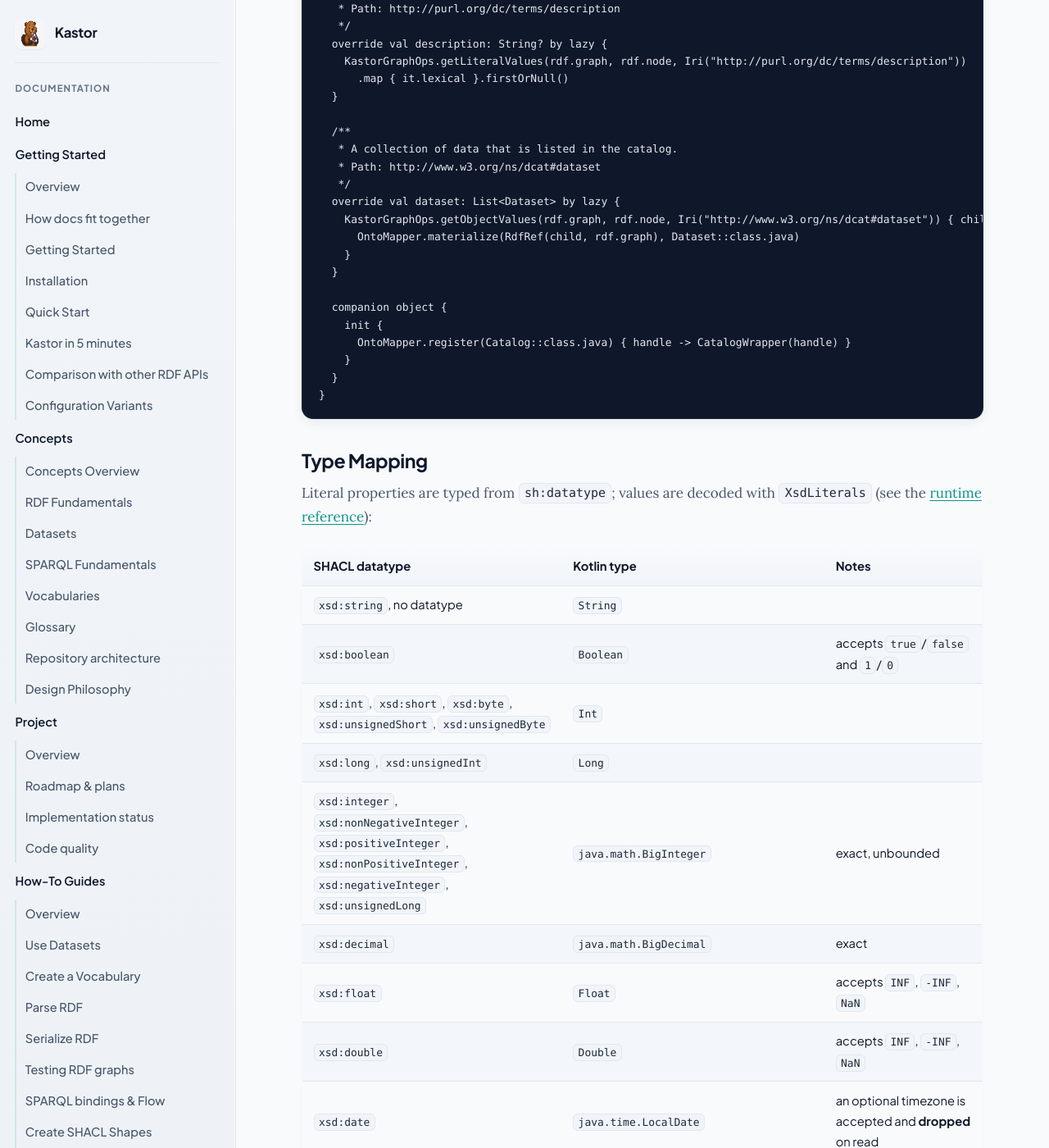
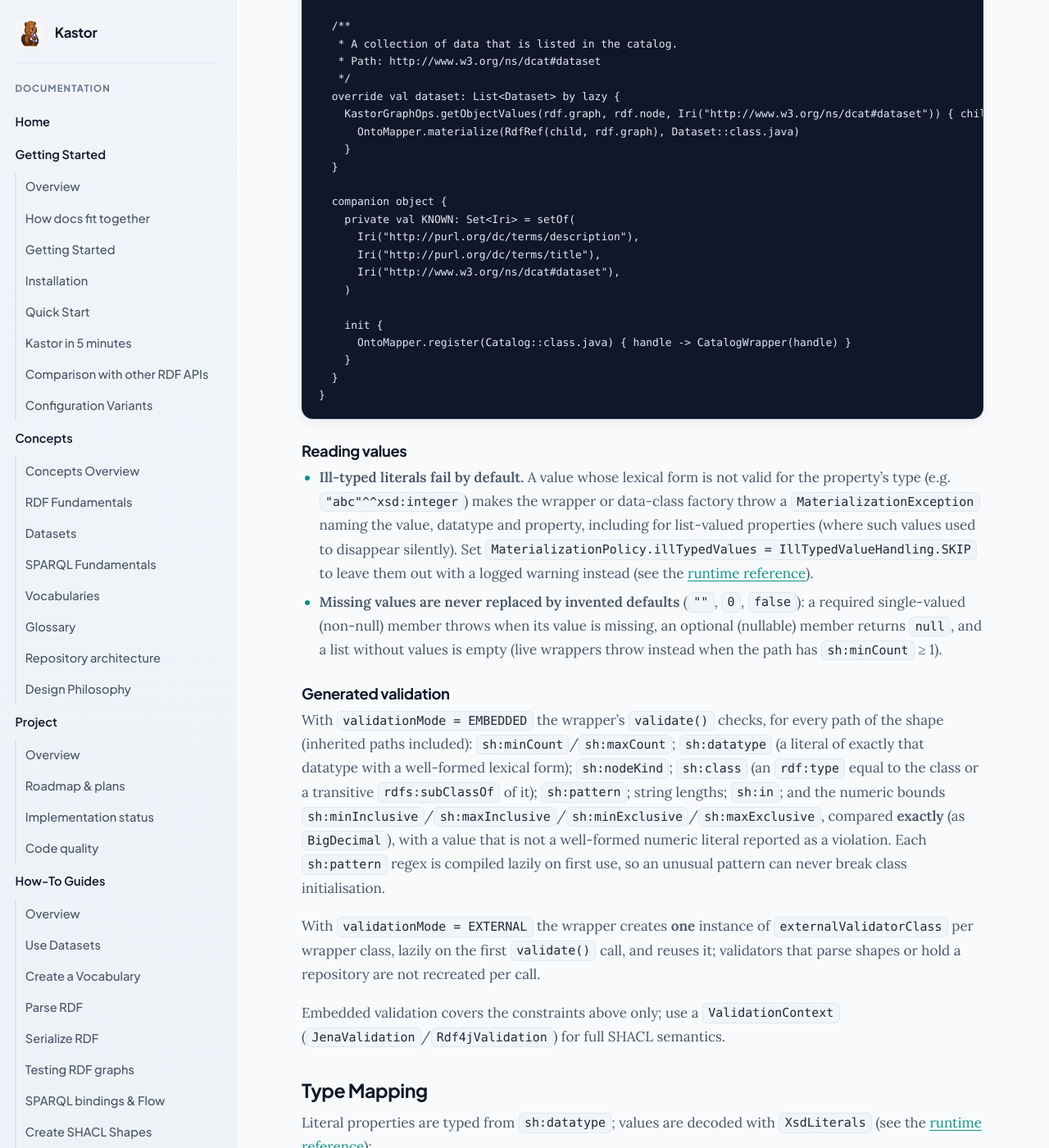
Before and after one commit to geoknoesis/kastor, a Jekyll site: the page built from docs/kastor-gen/tutorials/ontology-generation.md, in a window 1280 px wide and 1400 px high, scrolled down 4473 px. Shown: the whole window at 82% size. Built offline with Jekyll 4.4.1, drawn with Linux system fonts in a browser that asks for light colours; our own code applies the rules of GitHub Pages for plain Markdown files; some of the changed text lies outside the part shown.

Commit message:
docs(kastor-gen): describe generated inheritance, patterns, enums, value reading and validation
- restated inherited paths keep the parent name, may narrow nullability, lists stay lists;
  stricter child constraints validated; conflicting parents fail generation
- one member per repeated path (first sh:name, combined constraints)
- ill-typed values throw by default; missing values never become defaults
- sh:pattern XPath translation, invalid patterns fail, lazy regex compilation
- sh:in enum constant suffixes, DSL String setters
- embedded validation of sh:datatype, sh:nodeKind, sh:class and exact numeric bounds;
  one lazy validator per class in EXTERNAL mode
- XSD integer/decimal lexical rules and large-year dates in the type mapping

Co-Authored-By: Claude Opus 5 (1M context) <noreply@anthropic.com>

````diff
--- a/docs/kastor-gen/tutorials/ontology-generation.md
+++ b/docs/kastor-gen/tutorials/ontology-generation.md
@@ -211,12 +205,48 @@ internal class CatalogWrapper private constructor(
   }
 
   companion object {
+    private val KNOWN: Set<Iri> = setOf(
+      Iri("http://purl.org/dc/terms/description"),
+      Iri("http://purl.org/dc/terms/title"),
+      Iri("http://www.w3.org/ns/dcat#dataset"),
+    )
+
     init {
       OntoMapper.register(Catalog::class.java) { handle -> CatalogWrapper(handle) }
     }
   }
 }
 ```
+
+### Reading values
+
+- **Ill-typed literals fail by default.** A value whose lexical form is not valid for the property's type
+  (e.g. `"abc"^^xsd:integer`) makes the wrapper or data-class factory throw a `MaterializationException`
+  naming the value, datatype and property, including for list-valued properties (where such values used to
+  disappear silently). Set `MaterializationPolicy.illTypedValues = IllTypedValueHandling.SKIP` to leave them
+  out with a logged warning instead (see the [runtime reference](../reference/runtime.md#materializationpolicy)).
+- **Missing values are never replaced by invented defaults** (`""`, `0`, `false`): a required
+  single-valued (non-null) member throws when its value is missing, an optional (nullable) member returns
+  `null`, and a list without values is empty (live wrappers throw instead when the path has
+  `sh:minCount` ≥ 1).
+
+### Generated validation
+
+With `validationMode = EMBEDDED` the wrapper's `validate()` checks, for every path of the shape
+(inherited paths included): `sh:minCount`/`sh:maxCount`; `sh:datatype` (a literal of exactly that datatype
+with a well-formed lexical form); `sh:nodeKind`; `sh:class` (an `rdf:type` equal to the class or a
+transitive `rdfs:subClassOf` of it); `sh:pattern`; string lengths; `sh:in`; and the numeric bounds
+`sh:minInclusive`/`sh:maxInclusive`/`sh:minExclusive`/`sh:maxExclusive`, compared **exactly** (as
+`BigDecimal`), with a value that is not a well-formed numeric literal reported as a violation. Each
+`sh:pattern` regex is compiled lazily on first use, so an unusual pattern can never break class
+initialisation.
+
+With `validationMode = EXTERNAL` the wrapper creates **one** instance of `externalValidatorClass` per
+wrapper class, lazily on the first `validate()` call, and reuses it; validators that parse shapes or hold a
+repository are not recreated per call.
+
+Embedded validation covers the constraints above only; use a `ValidationContext`
+(`JenaValidation`/`Rdf4jValidation`) for full SHACL semantics.
 
 ## Type Mapping
 
@@ -229,11 +259,11 @@ Literal properties are typed from `sh:datatype`; values are decoded with `XsdLit
 | `xsd:boolean` | `Boolean` | accepts `true`/`false` and `1`/`0` |
 | `xsd:int`, `xsd:short`, `xsd:byte`, `xsd:unsignedShort`, `xsd:unsignedByte` | `Int` | |
 | `xsd:long`, `xsd:unsignedInt` | `Long` | |
-| `xsd:integer`, `xsd:nonNegativeInteger`, `xsd:positiveInteger`, `xsd:nonPositiveInteger`, `xsd:negativeInteger`, `xsd:unsignedLong` | `java.math.BigInteger` | exact, unbounded |
-| `xsd:decimal` | `java.math.BigDecimal` | exact |
+| `xsd:integer`, `xsd:nonNegativeInteger`, `xsd:positiveInteger`, `xsd:nonPositiveInteger`, `xsd:negativeInteger`, `xsd:unsignedLong` | `java.math.BigInteger` | exact, unbounded; XSD lexical rules (a leading `+` is accepted) |
+| `xsd:decimal` | `java.math.BigDecimal` | exact; exponents (`1e3`) are not decimal syntax and are rejected |
 | `xsd:float` | `Float` | accepts `INF`, `-INF`, `NaN` |
 | `xsd:double` | `Double` | accepts `INF`, `-INF`, `NaN` |
-| `xsd:date` | `java.time.LocalDate` | an optional timezone is accepted and **dropped** on read |
+| `xsd:date` | `java.time.LocalDate` | an optional timezone is accepted and **dropped** on read; years above 9999 (`12345-06-07`) and negative years round-trip |
 | `rdf:langString` | `com.geoknoesis.kastor.rdf.LangString` | value and language tag |
 | `xsd:dateTime`, `xsd:time`, `xsd:duration` | `String` | lexical form; no single `java.time` type represents their optional timezones losslessly |
 | any other datatype (e.g. `xsd:anyURI`) | `String` | lexical form |
@@ -252,12 +282,23 @@ Non-literal properties:
 | `sh:nodeKind sh:Literal` only | `String` (lexical form) |
 | `sh:or` / `sh:xone` whose members agree on one `sh:class` or one `sh:datatype` | that class / datatype |
 | `sh:or` / `sh:xone` over several classes | `String` (the IRI), with a warning |
-| `sh:in` | a generated enum |
+| `sh:in` | a generated enum (see below) |
 
 Cardinality:
 - `sh:maxCount 1` with `sh:minCount 1` → non-null value
 - `sh:maxCount 1` without `sh:minCount` → nullable value
 - no `sh:maxCount`, or `sh:maxCount > 1` → `List<T>`
+
+### `sh:in` enums
+
+Interfaces, wrappers and data classes expose an `sh:in` value set as a generated enum. When distinct values
+map to the same constant name (`"in-progress"` and `"in_progress"`, `"Draft"` and `"draft"`, or equal local
+names in different namespaces), later members in `sh:in` order get `_2`, `_3`, … suffixes (with a
+warning), each keeping its own value.
+
+The instance DSL keeps **`String` setters** for `sh:in` properties, checked against the allowed values,
+because the DSL can be generated without the enums; where it refers to an enum it uses the enum's
+package-qualified name, so the DSL compiles when it is generated into a different package.
 
 ## Naming
 
@@ -278,12 +319,34 @@ Cardinality:
 ## Inheritance
 
 A node shape with `sh:node <OtherShape>`, or a target class that is `rdfs:subClassOf` another shaped
-class, produces an interface that **extends** the parent's generated interface; inherited properties are
-not redeclared.
+class, produces an interface that **extends** the parent's generated interface. Every generator
+(interfaces, wrappers, data classes, factories, writers, DSL) uses the same member list, so the output
+always compiles:
+
+- Inherited properties are not redeclared unless the child shape restates the path.
+- A **restated path keeps the parent's member name**; a different `sh:name` on the child is ignored with a
+  warning.
+- The restated signature must be a valid Kotlin override: a nullable single value may become **non-null**
+  (child adds `sh:minCount 1`), but a `List` stays a `List` and the value type stays the parent's.
+- Stricter child constraints that a signature cannot express (e.g. `sh:maxCount 1` on a path the parent
+  exposes as a `List`, a narrower `sh:datatype`/`sh:class`, tighter bounds or patterns) are combined with the
+  parent's and **enforced by generated validation**.
+- When two parents expose the same path under different names, the child has both members.
+- Parents that declare one path both as a list and as a single value, or with different value types,
+  **fail generation** with a message naming the shape and path (align their `sh:maxCount`,
+  `sh:datatype`/`sh:class`).
 
 ## Parser behaviour
 
 - A SHACL file that is not valid Turtle **fails the build**; it is never treated as "no shapes".
+- When one node shape lists **the same path in several property shapes**, one member is generated, named
+  after the alphabetically first `sh:name`, with the constraints of all declarations combined (highest
+  `sh:minCount`, lowest `sh:maxCount`, …); a warning names the shape and path.
+- `sh:pattern` values are XPath regular expressions and are translated for `java.util.regex`: `\i`/`\I`
+  and `\c`/`\C` (XML name characters, approximated with Unicode letter/digit classes plus `_ : . -` and
+  U+00B7), character-class subtraction `[base-[excluded]]`, and Unicode block escapes `\p{IsBlock}`
+  (to `\p{InBlock}`). The `q` flag disables translation. A pattern that is still not a valid regular
+  expression **fails generation**, naming the shape, path and pattern.
 - Blank-node node shapes are supported, as are implicit class targets (a shape that is also an
   `rdfs:Class`/`owl:Class`).
 - Constructs that cannot be represented are **skipped with a warning** naming the shape and property:
````
Also changed, not shown: other parts of docs/kastor-gen/tutorials/ontology-generation.md (+1 -7 lines), docs/kastor-gen/reference/annotations.md (+9 -0 lines).
